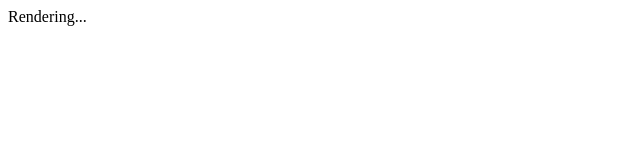
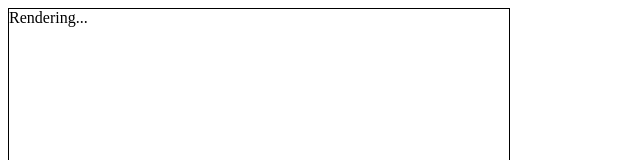
Before and after one commit to mmachenry/group-plot, a plain HTML site: page docs/index.html in a window 1280 px wide. Shown: the top 160 px of the page, without its empty margins (0-640 px from the left). Drawn offline with Linux system fonts and the light colour scheme.

Commit message:
syntax error in html

```diff
--- a/docs/index.html
+++ b/docs/index.html
@@ -4,7 +4,7 @@
   <title>Group Plot</title>
 </head>
 <body>
-  <div id="container" style-"width: 500px; height: 500px; border:1px solid black; ">Rendering... </div>
+  <div id="container" style="width: 500px; height: 500px; border:1px solid black; ">Rendering... </div>
 
   <script src="js/libs/miso.ds.min.deps.js"></script>
   <script src="js/libs/svg-pan-zoom.min.js"></script>
```
